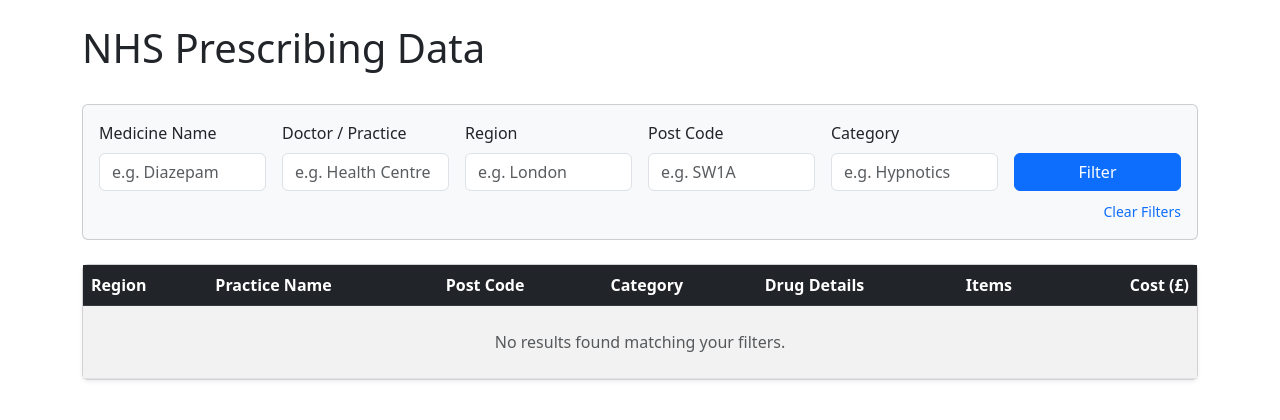
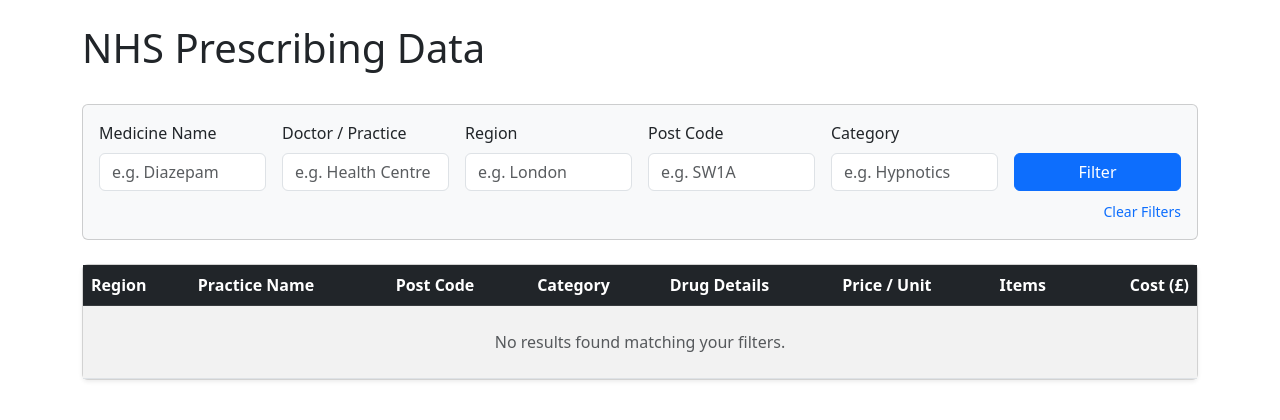
Before and after one commit to RoshanBM/NHS_prescribing_dashboard, a Flask app: page / in a window 1280 px wide. Shown: the top 420 px of the page. Run offline with Flask 3, Linux system fonts and the light colour scheme.

Commit message:
Price per unit refactor: Fix price per unit calculation to handle division by zero and update UI to display price per unit

```diff
--- a/nhs_pai/src/app.py
+++ b/nhs_pai/src/app.py
@@ -47,7 +47,10 @@
             'POSTCODE': 'post_code'
         }, inplace=True)
 
-        merged_df['price_per_unit'] = merged_df['cost'] / merged_df['total_items']
+        merged_df['price_per_unit'] = merged_df.apply(
+            lambda row: row['cost'] / row['total_items'] if row['total_items'] > 0 else 0,
+            axis=1
+        )
         # --- NEW: Apply Filters ---
         if filters:
             if filters.get('drug_name'):
--- a/nhs_pai/src/templates/index.html
+++ b/nhs_pai/src/templates/index.html
@@ -55,6 +55,7 @@
                         <th>Post Code</th>
                         <th>Category</th>
                         <th>Drug Details</th>
+                        <th>Price / Unit</th>
                         <th>Items</th>
                         <th class="text-end">Cost (£)</th>
                     </tr>
@@ -70,12 +71,13 @@
                             <strong>{{ row.drug_name }}</strong><br>
                             <small class="text-muted">{{ row.presentation }}</small>
                         </td>
+                        <td>£{{ "%.2f"|format(row.price_per_unit) }}</td>
                         <td>{{ row.total_items }}</td>
                         <td class="text-end fw-bold">£{{ "%.2f"|format(row.cost) }}</td>
                     </tr>
                     {% else %}
                     <tr>
-                        <td colspan="7" class="text-center py-4">
+                        <td colspan="8" class="text-center py-4">
                             <span class="text-muted">No results found matching your filters.</span>
                         </td>
                     </tr>
```
Also changed, not shown: nhs_pai/tests/test_app.py (+1 -0 lines).
